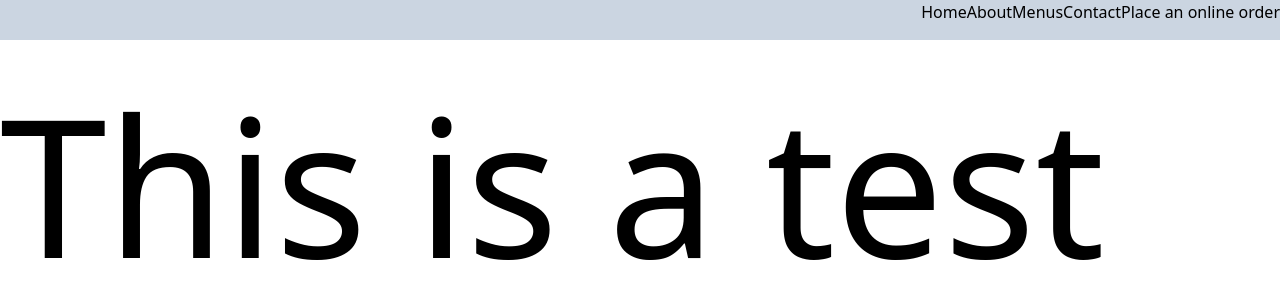
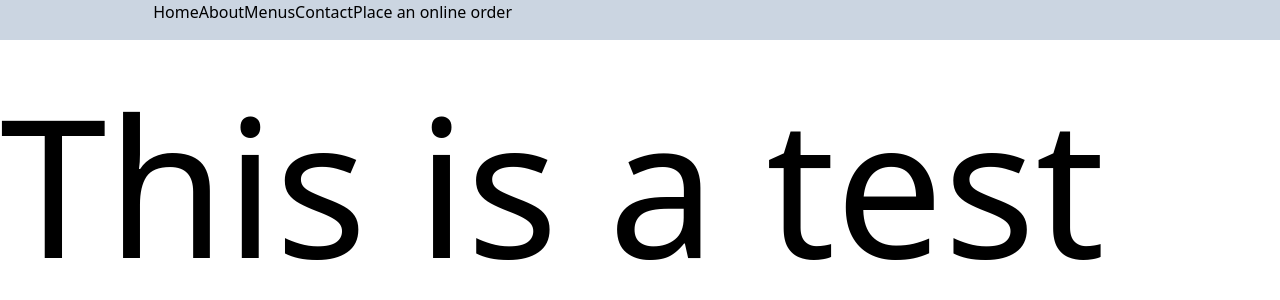
Before and after one commit to Baottran21/Mi_Tierra, a React (Vite) app: page / in a window 1280 px wide. Shown: the top 300 px of the page. Built offline with nearby package versions, Linux system fonts and the light colour scheme.

Commit message:
Working on NavBar

```diff
--- a/src/components/Navigation/Nav.jsx
+++ b/src/components/Navigation/Nav.jsx
@@ -2,6 +2,7 @@ const NavBar = () => {
   return (
     <>
       <div className="h-[5vh] w-full bg-slate-300 ">
+        <div id="nav-container" className="flex flex-row w-[40vw] justify-end">
           <nav className="flex flex-row cursor-pointer justify-end">
             <h1>Home</h1>
             <h1>About</h1>
@@ -10,6 +11,7 @@ const NavBar = () => {
             <h1>Place an online order</h1>
           </nav>
         </div>
+      </div>
     </>
   );
 };
```
Lines whose indentation alone changed are shown as unchanged.
